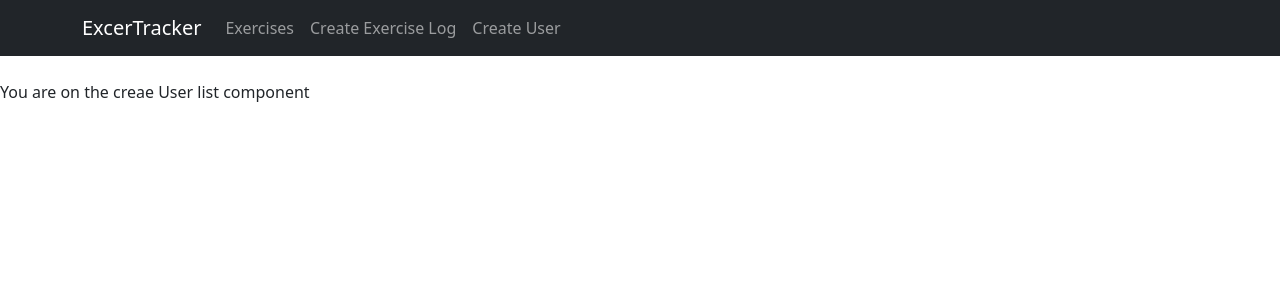
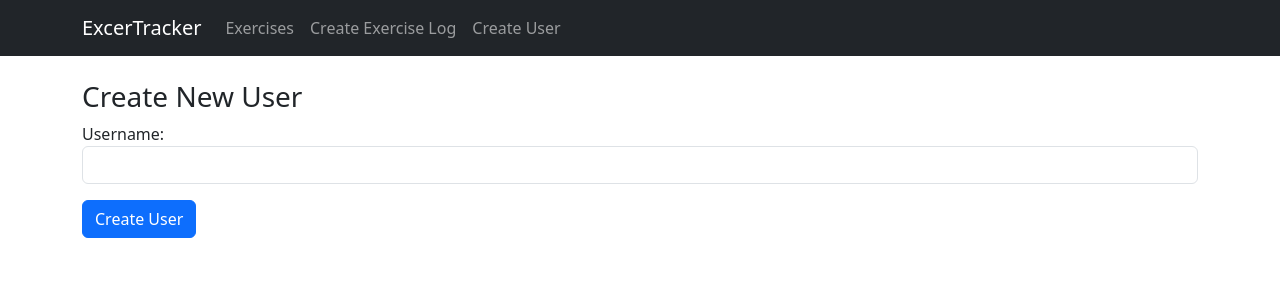
Before and after one commit to VSupunK/MERN-Exercise-Tracking-App, a React (Create React App) app: page /user in a window 1280 px wide. Shown: the top 300 px of the page. Built offline with nearby package versions, Linux system fonts and the light colour scheme.

Commit message:
Error fixed, make create user function

```diff
--- a/public/index.html
+++ b/public/index.html
@@ -11,6 +11,12 @@
     />
     <link rel="apple-touch-icon" href="%PUBLIC_URL%/logo192.png" />
     <link rel="manifest" href="%PUBLIC_URL%/manifest.json" />
+    <!-- Bootstrap CSS -->
+<link href="https://cdn.jsdelivr.net/npm/bootstrap@5.3.0/dist/css/bootstrap.min.css" rel="stylesheet">
+<!-- Bootstrap JS and Popper.js -->
+<script src="https://cdn.jsdelivr.net/npm/@popperjs/core@2.11.7/dist/umd/popper.min.js"></script>
+<script src="https://cdn.jsdelivr.net/npm/bootstrap@5.3.0/dist/js/bootstrap.min.js"></script>
+
     <title>Exercise Tracker</title>
   </head>
   <body>
--- a/src/App.js
+++ b/src/App.js
@@ -1,6 +1,7 @@
 import React from 'react';
 import { BrowserRouter as Router, Route, Routes } from 'react-router-dom';
 import 'bootstrap/dist/css/bootstrap.min.css';
+import 'bootstrap/dist/js/bootstrap.bundle.min';
 
 import Navbar from "./components/navbar.component";
 import ExercisesList from "./components/exercise-list.component";
--- a/src/components/create-exercise.component.js
+++ b/src/components/create-exercise.component.js
@@ -67,6 +67,11 @@ export default class CreateExercise extends Component {
         window.location = '/';
     }
 
+    renderUsersOptions() {
+        return this.state.users.map(user => (
+            <option key={user} value={user}>{user}</option>
+        ));
+    }
 
     render() {
         return (
@@ -110,18 +115,18 @@ export default class CreateExercise extends Component {
                         />
                     </div>
 
-                    <div className="form-group">
+                    <div className="form-group mb-3">
                         <label>Date: </label>
                         <div>
                             <DatePicker
-                                selected={this.date}
+                                selected={this.state.date}
                                 onChange={this.onChangeDate}
                             />
                         </div>
                     </div>
 
                     <div className="form-group">
-                        <input type="submit" value="Create Exerrcise Log" className="btn btn-primary" />
+                        <input type="submit" value="Create Exercise Log" className="btn btn-primary" />
                     </div>
                 </form>
             </div>
--- a/src/components/create-user.component.js
+++ b/src/components/create-user.component.js
@@ -1,10 +1,53 @@
 import React, { Component } from "react";
 
 export default class CreateUser extends Component{
+    constructor(props) {
+        super(props);
+
+        this.onChangeUsername = this.onChangeUsername.bind(this);
+        this.onSubmit = this.onSubmit.bind(this);
+
+        this.state = {
+            username: '',
+        }
+    }
+
+    onChangeUsername(e) {
+        this.setState({
+            username: e.target.value
+        });
+    }
+
+    onSubmit(e) {
+        e.preventDefault();
+
+        const user = {
+            username: this.state.username,
+        }
+        console.log(user);
+
+        this.setState({
+            username: '',
+        })
+    }
+
     render() {
         return(
-            <div>
-                <p>You are on the creae User list component</p>
+            <div className="container">
+                <h3>Create New User</h3>
+                <form onSubmit={this.onSubmit}>
+                    <div className="form-group">
+                        <label>Username: </label>
+                        <input type="text"
+                        required
+                        className="form-control mb-3"
+                        value={this.state.username}
+                        onChange={this.onChangeUsername}/>
+                    </div>
+                    <div className="form-group">
+                        <input type="submit" value="Create User" className="btn btn-primary" />
+                    </div>
+                </form>
             </div>
         )
     }
--- a/src/components/navbar.component.js
+++ b/src/components/navbar.component.js
@@ -5,11 +5,13 @@ export default class Navbar extends Component {
     render() {
         return (
             <nav className="navbar navbar-expand-lg navbar-dark bg-dark">
-                <nav className="container">
+                <div className="container">
                     <Link to='/' className="navbar-brand">ExcerTracker</Link>
-
-                <div className="collapse navbar-collapse">
-                    <ul className="navbar-nav mr-auto">
+                    <button className="navbar-toggler" type="button" data-bs-toggle="collapse" data-bs-target="#navbarNav" aria-controls="navbarNav" aria-expanded="false" aria-label="Toggle navigation">
+                        <span className="navbar-toggler-icon"></span>
+                    </button>
+                    <div className="collapse navbar-collapse" id="navbarNav">
+                        <ul className="navbar-nav me-auto">
                             <li className="nav-item">
                                 <Link to='/' className="nav-link">Exercises</Link>
                             </li>
@@ -21,7 +23,7 @@ export default class Navbar extends Component {
                             </li>
                         </ul>
                     </div>
-                </nav>
+                </div>
             </nav>
         );
     }
```
Also changed, not shown: src/App.css (deleted, +0 -38 lines), 2 other files (tests, documents, lock files or other folders). Lines whose indentation alone changed are shown as unchanged.
